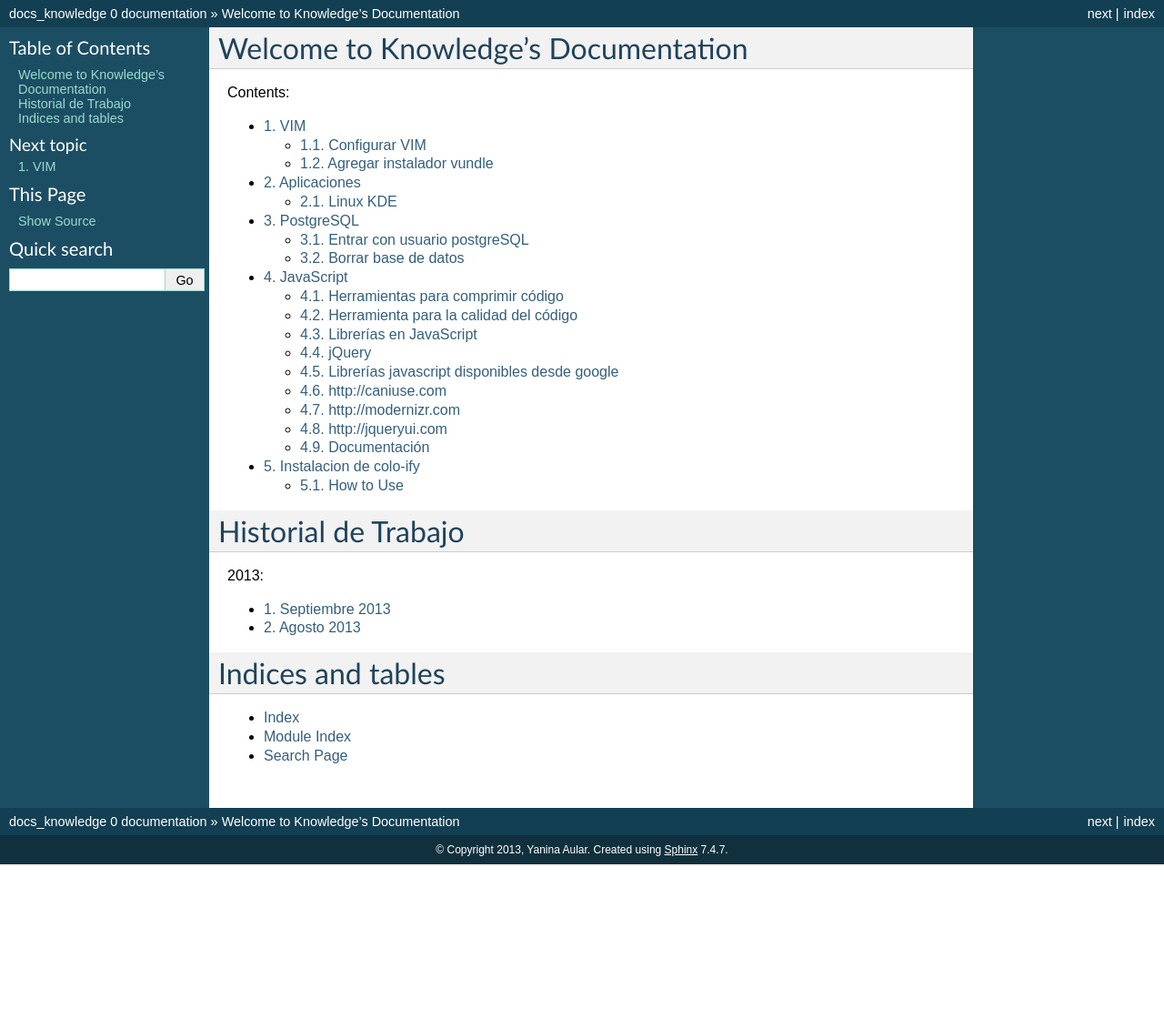
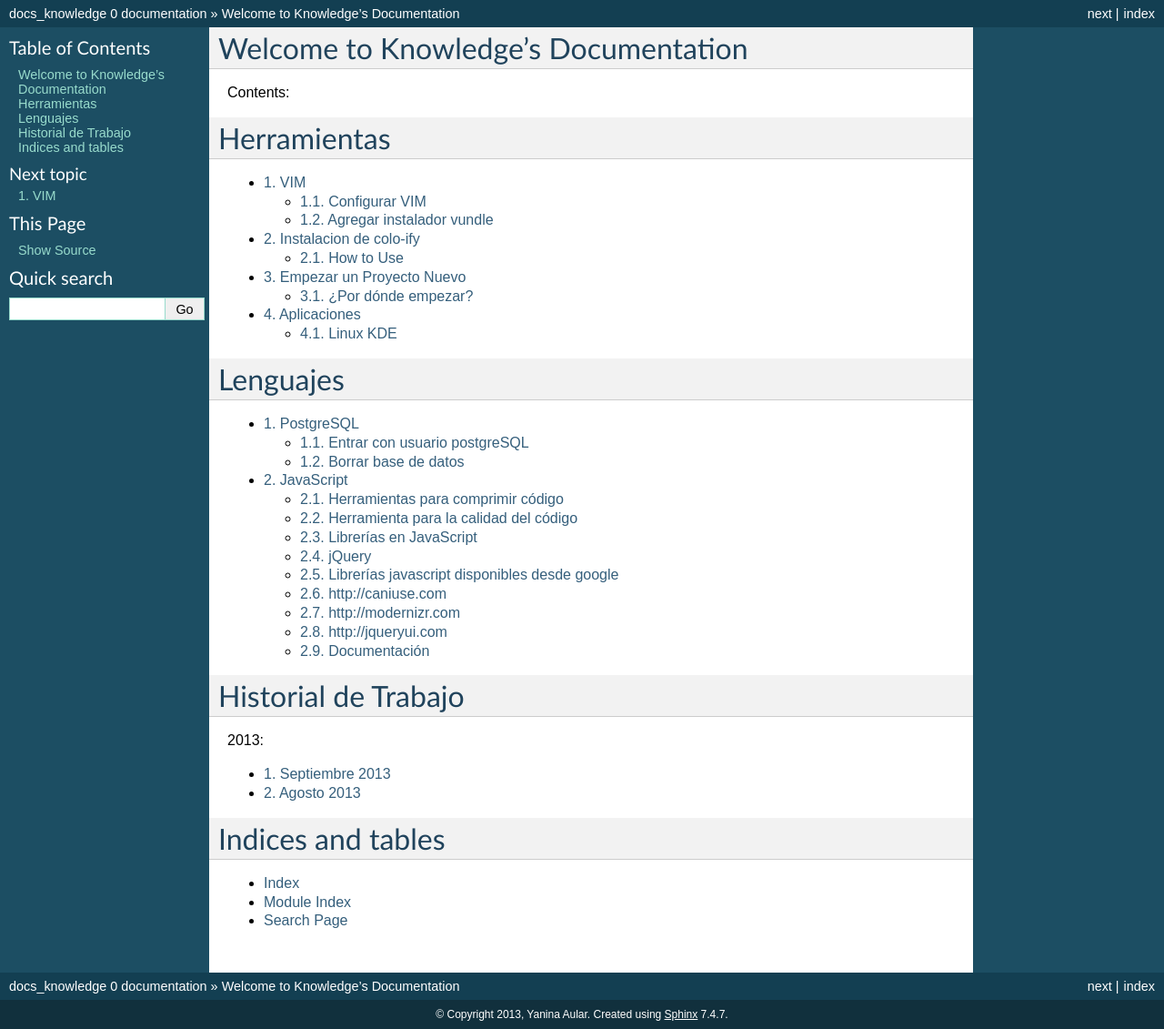
Before and after one commit to yaniaular/knowledge, a Sphinx documentation site: the page built from source/index.rst, in a window 1280 px wide. Shown: the whole page at 91% size. Built offline with Sphinx 7.4.7, drawn with Linux system fonts in a browser that asks for light colours; formulas are drawn with MathJax 3; before the commit the page ends 950 px from its top, so only the background shows below that.

Commit message:
[IMP] reestructuración de la documentación

```diff
--- a/source/index.rst
+++ b/source/index.rst
@@ -8,15 +8,29 @@ Welcome to Knowledge's Documentation
 
 Contents:
 
+
+Herramientas
+============
+
 .. toctree::
    :numbered:
    :maxdepth: 2
 
    vim
+   colo-ify
+   proyecto
    aplicacion
+
+Lenguajes
+=========
+
+.. toctree::
+   :numbered:
+   :maxdepth: 2
+
    postgresql
    javascript
-   colo-ify
+
 
 Historial de Trabajo
 ====================
--- /dev/null
+++ b/source/proyecto.rst
@@ -0,0 +1,10 @@
+
+=========================
+Empezar un Proyecto Nuevo
+=========================
+
+¿Por dónde empezar?
+===================
+
+#. Separar requerimientos por categorías
+#. Crear Webservice dependiendo del Sprint
```
